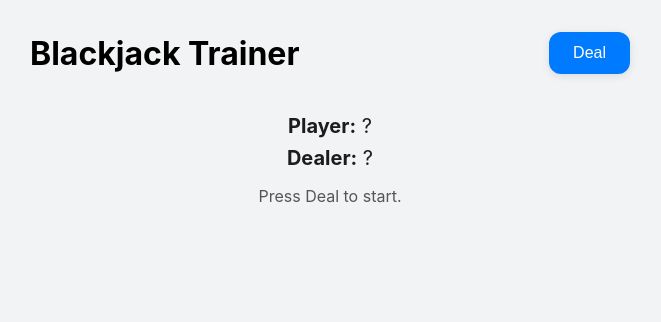
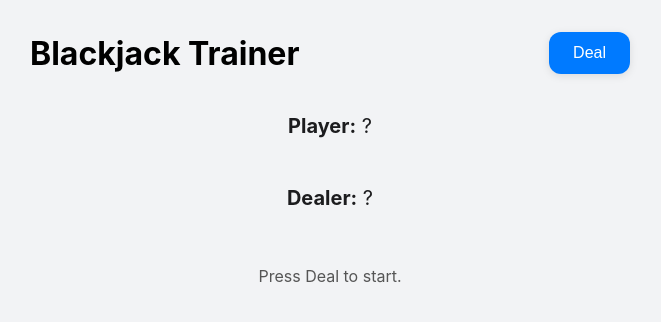
Before and after one commit to cswlim/BlackJack-Trainer, a React (Create React App) app in the folder client/: page / in a window 1280 px wide. Shown: the top 322 px of the page, without its empty margins (310-971 px from the left). Built offline with nearby package versions, Linux system fonts and the light colour scheme.

Commit message:
Update App.css

```diff
--- a/client/src/App.css
+++ b/client/src/App.css
@@ -17,6 +17,8 @@ body, html {
   min-height: 100vh;
   padding: 2rem;
   box-sizing: border-box;
+  position: relative;
+  overflow-x: hidden;
 }
 
 .header {
@@ -54,11 +56,24 @@ body, html {
 .hands {
   text-align: center;
   margin-bottom: 2rem;
+  display: flex;
+  flex-direction: column;
+  gap: 2rem;
+  width: 100%;
+  max-width: 600px;
 }
 
 .hand {
   font-size: 1.25rem;
   margin: 0.5rem 0;
+}
+
+.dealer-hand {
+  order: 0;
+}
+
+.player-hand {
+  order: 1;
 }
 
 .cards {
@@ -78,12 +93,23 @@ body, html {
   box-shadow: 0 2px 4px rgba(0, 0, 0, 0.1);
   min-width: 40px;
   text-align: center;
+  opacity: 0;
+  transform: translateY(-20px);
+  animation: deal 0.4s ease forwards;
+}
+
+@keyframes deal {
+  to {
+    opacity: 1;
+    transform: translateY(0);
+  }
 }
 
 .message {
   font-size: 1rem;
   color: #555;
   margin-top: 1rem;
+  min-height: 1.5rem;
 }
 
 .actions {
@@ -103,7 +129,7 @@ body, html {
   cursor: pointer;
   color: white;
   box-shadow: 0 4px 10px rgba(0,0,0,0.1);
-  transition: transform 0.1s ease;
+  transition: transform 0.1s ease, background-color 0.3s ease;
 }
 
 .action-button:active {
```
